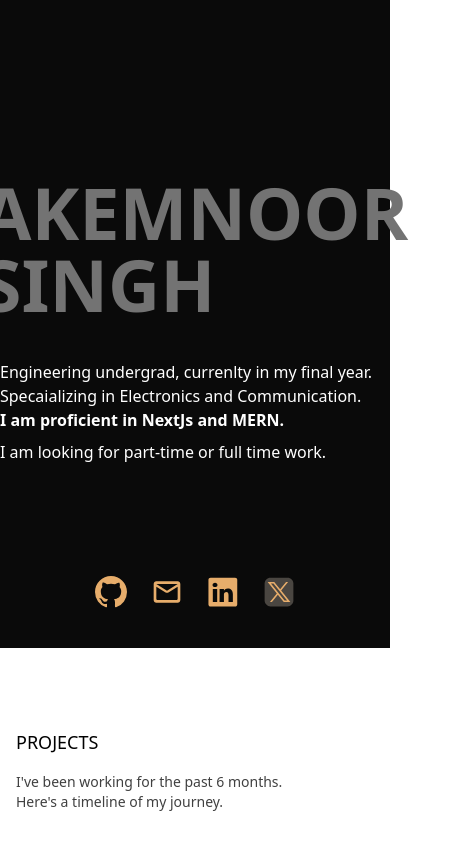
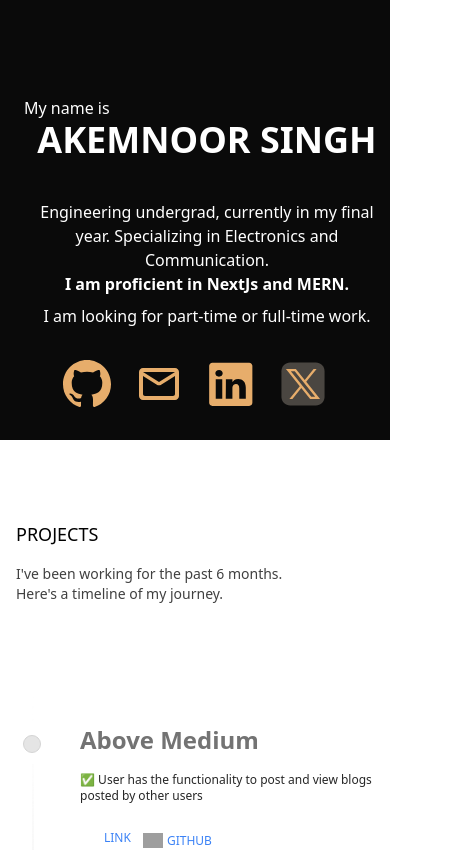
Before and after one commit to the-akemsingh/portfolio, a Next.js app: page / in a window 390 px wide. Shown: the top 850 px of the page, 471 px wide, since content can reach past the window. Built offline with nearby package versions, Linux system fonts and the light colour scheme; grey boxes are pictures that could not be loaded.

Commit message:
responsive

```diff
--- a/app/layout.tsx
+++ b/app/layout.tsx
@@ -14,6 +14,7 @@ export default function RootLayout({
 }>) {
   return (
     <html lang="en">
+        <link rel="icon" href="/favicon.ico" />
       <body>
         {children}
       </body>
--- a/components/page/Intro.tsx
+++ b/components/page/Intro.tsx
@@ -1,21 +1,23 @@
 export default function Intro() {
-    return <div className="flex pt-24 flex-col text-white justify-center bg-[#0A0A0A] ">
-        <div className=" ml-96 pl-11">
-            <div>
+    return (
+      <div className="flex pt-24 flex-col text-white justify-center bg-[#0A0A0A]">
+        <div className="ml-auto mr-auto pl-6 sm:pl-11">
+          <div>
             My name is
-            </div>
-        </div>
-        <div className="mt-2 flex justify-center">
-            <div className="font-bold text-7xl  text-neutral-500">AKEMNOOR SINGH</div>
-        </div>
-        <div className="mx-auto mt-10" >
-            Engineering undergrad, currenlty in my final year. Specaializing in Electronics and Communication.
+          </div>
+          <div className="font-bold text-center text-4xl sm:text-5xl md:text-6xl lg:text-7xl xl:text-6xl 2xl:text-7xl">
+            AKEMNOOR SINGH
+          </div>
+          <div className="mx-auto mt-10 text-center px-4 sm:px-0">
+            Engineering undergrad, currently in my final year. Specializing in Electronics and Communication.
             <p className="font-bold">
-            I am proficient in  NextJs and MERN.
+              I am proficient in NextJs and MERN.
             </p>
             <p className="mt-2">
-                I am looking for part-time or full time work.
+              I am looking for part-time or full-time work.
             </p>
+          </div>
         </div>
-    </div>
+      </div>
+    );
 }
--- a/components/page/achievements.tsx
+++ b/components/page/achievements.tsx
@@ -1,16 +1,16 @@
 export default function Achievements() {
     return (
-        <div className="bg-[#0A0A0A] flex flex-col  pt-48 text-white">
-            <div className="text-4xl pl-44">ACHIEVEMENTS</div>
-            <div className="pl-44 mt-4 text-lg">Milestones I've accomplished.</div>
-            <div className="pl-44 mt-20">
-                <div className="text-2xl font-bold">InnoSprint Ideathon</div>
-                <div className="mt-2 text-base">Chandigarh Group of Colleges Jhanjeri, S.A.S Nagar</div>
-                <ul className="list-disc list-inside mt-2 text-base">
-                    <li>Proposed an innovative solution to help hawkers enhance their business growth</li>
-                    <li>Ranked in the top 10 among 50 competing teams</li>
-                </ul>
-            </div>
+      <div className="bg-[#0A0A0A] flex flex-col pt-16 pb-16 text-white px-8 sm:px-16">
+        <div className="text-3xl sm:text-4xl pl-0">ACHIEVEMENTS</div>
+        <div className="pl-0 mt-4 text-lg sm:text-xl">Milestones I've accomplished.</div>
+        <div className="pl-0 mt-8">
+          <div className="text-2xl font-bold sm:text-3xl">InnoSprint Ideathon</div>
+          <div className="mt-2 text-base sm:text-lg">Chandigarh Group of Colleges Jhanjeri, S.A.S Nagar</div>
+          <ul className="list-disc list-inside mt-2 text-base sm:text-lg">
+            <li>Proposed an innovative solution to help hawkers enhance their business growth</li>
+            <li>Ranked in the top 10 among 50 competing teams</li>
+          </ul>
         </div>
+      </div>
     );
-}
+  }
--- a/components/page/contact.tsx
+++ b/components/page/contact.tsx
@@ -2,34 +2,34 @@ import Image from "next/image";
 
 export default function Contact() {
   return (
-        <div className="bg-[#0A0A0A]">
-            <div className="flex gap-6 mt-28 mb-10 justify-center">
+    <div className="bg-[#0A0A0A] flex justify-center items-center px-4 py-8">
+      <div className="flex gap-6">
         <a
           href="https://www.github.com/the-akemsingh/"
           target="_blank"
-                    className="transition-transform duration-300 hover:scale-150"
+          className="transition-transform duration-300 hover:scale-110"
         >
-                    <Image src={`/images/github.svg`} alt="github" width={32} height={32} />
+          <Image src={`/images/github.svg`} alt="github" width={48} height={48} />
         </a>
         <a
           href="mailto:singhakem03@gmail.com"
-                    className="transition-transform duration-300 hover:scale-150"
+          className="transition-transform duration-300 hover:scale-110"
         >
-                    <Image src={`/images/mail.svg`} alt="mail" width={32} height={32} />
+          <Image src={`/images/mail.svg`} alt="mail" width={48} height={48} />
         </a>
         <a
           href="https://www.linkedin.com/in/akemnoor-s-80a743204/"
           target="_blank"
-                    className="transition-transform duration-300 hover:scale-150"
+          className="transition-transform duration-300 hover:scale-110"
         >
-                    <Image src={`/images/linkedin.svg`} alt="linkedin" width={32} height={32} />
+          <Image src={`/images/linkedin.svg`} alt="linkedin" width={48} height={48} />
         </a>
         <a
           href="https://x.com/akemnoor_singh"
           target="_blank"
-                    className="transition-transform duration-300 hover:scale-150"
+          className="transition-transform duration-300 hover:scale-110"
         >
-                    <Image src={`/images/x.svg`} alt="X" width={32} height={32} />
+          <Image src={`/images/x.svg`} alt="X" width={48} height={48} />
         </a>
       </div>
     </div>
--- a/components/page/footer.tsx
+++ b/components/page/footer.tsx
@@ -1,10 +1,10 @@
 export default function Footer() {
     return (
-        <div className="flex p-12 justify-center gap-16 bg-[#0A0A0A]">
-            <div className="text-white">
+      <div className="flex flex-col sm:flex-row p-4 justify-center gap-4 bg-[#0A0A0A] text-white">
+        <div>
           Designed using <a target="_blank" href="https://ui.aceternity.com/" className="text-red-300 hover:underline">Aceternity UI</a>
         </div>
-            <div className=" text-white">
+        <div>
           Icons by <a target="_blank" href="https://icons8.com" className="text-red-300 hover:underline">Icons8 </a>
           and <a href="https://iconscout.com" className="text-red-300 hover:underline">IconScout</a>
         </div>
--- a/components/page/skills.tsx
+++ b/components/page/skills.tsx
@@ -2,10 +2,10 @@ import Image from "next/image";
 
 export default function Skills() {
   return (
-        <div className="bg-[#0A0A0A] flex flex-col pt-48 pb-48 text-white">
-            <div className="text-4xl pl-44">SKILLS</div>
-            <div className="pl-44 mt-4 text-lg">A list of my technical proficiencies.</div>
-            <div className="pl-44 flex justify-center gap-4 mt-20">
+    <div className="bg-[#0A0A0A] flex flex-col pt-16 pb-16 text-white">
+      <div className="text-3xl sm:text-4xl pl-8">SKILLS</div>
+      <div className="pl-8 mt-4 text-lg sm:text-xl">A list of my technical proficiencies.</div>
+      <div className="pl-8 flex flex-wrap justify-center gap-4 mt-8">
         {[
           { src: "/images/cpp.svg", alt: "c++", label: "C++" },
           { src: "/images/js.svg", alt: "javaScript", label: "JavaScript" },
```
Lines whose indentation alone changed are shown as unchanged.
